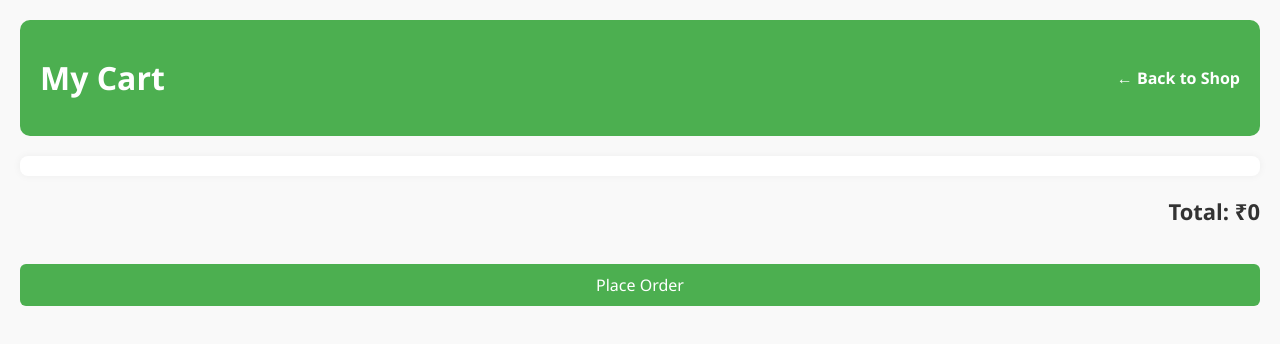
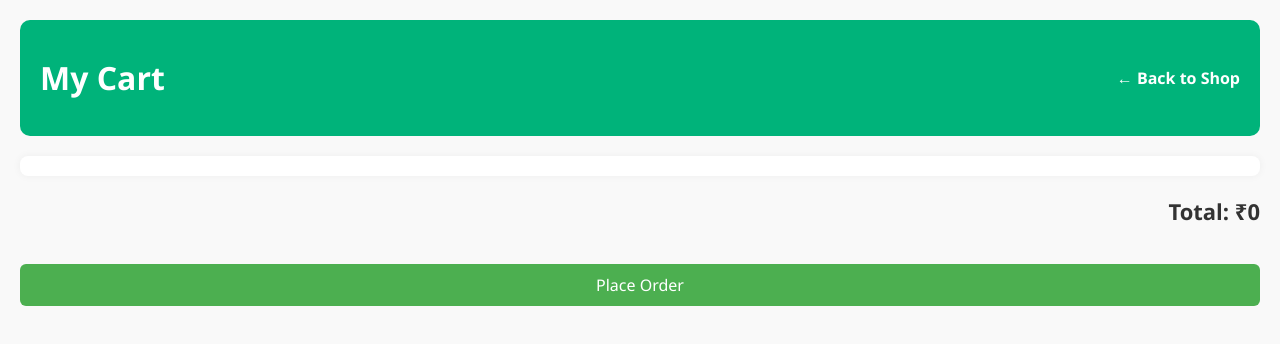
Before and after one commit to E5222039/e-commerce-web, a website: page public/cart.html in a window 1280 px wide. Drawn offline with Linux system fonts and the light colour scheme; no server answers.

Commit message:
Update cart.html

```diff
--- a/public/cart.html
+++ b/public/cart.html
@@ -20,7 +20,7 @@
       display: flex;
       justify-content: space-between;
       align-items: center;
-      background: #4CAF50;
+      background: #00b37a;
       color: white;
       padding: 15px 20px;
       border-radius: 10px;
```
